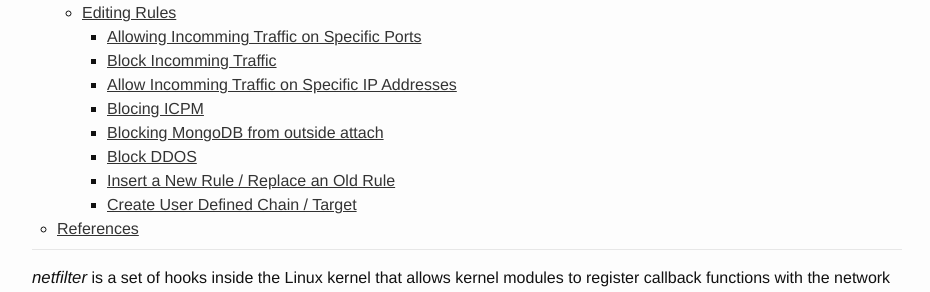
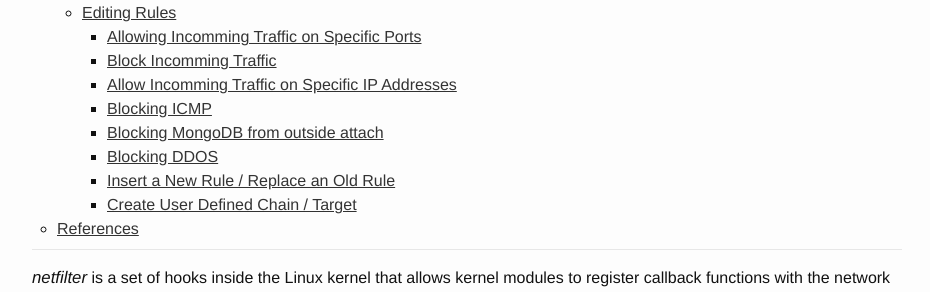
Before and after one commit to ousiax/ousiax.github.io, a Jekyll site: the page built from _posts/2018-04-20-firewall-netfilter-iptables.md, in a window 1280 px wide and 900 px high. Shown: the part 371-663 px from the top of the window, without its empty margins (173-1103 px from the left). Built offline with Jekyll 4.4.1, drawn with Linux system fonts in a browser that asks for light colours; comment, search, counter and statistics services are not loaded; some of the changed text lies outside the part shown.

Commit message:
Update 2018-04-20-firewall-netfilter-iptables.md

````diff
--- a/_posts/2018-04-20-firewall-netfilter-iptables.md
+++ b/_posts/2018-04-20-firewall-netfilter-iptables.md
@@ -318,7 +318,7 @@ DROP       all  --  anywhere             anywhere
     ACCEPT     tcp  --  192.168.66.128       anywhere             tcp dpt:ssh
     ```
 
-#### Blocing ICPM
+#### Blocking ICMP
 
 ```sh
 $ sudo iptables -A OUTPUT -p icmp --icmp-type 8 -j DROP
@@ -349,7 +349,7 @@ target     prot opt source               destination
 ACCEPT     tcp  --  192.168.66.0/24      anywhere             tcp dpt:27017
 ```
 
-#### Block DDOS
+#### Blocking DDOS
 
 ```sh
 $ sudo iptables -A INPUT -p tcp --dport 80 -m limit --limit 20/minute --limit-burst 100 -j ACCEPT
````
